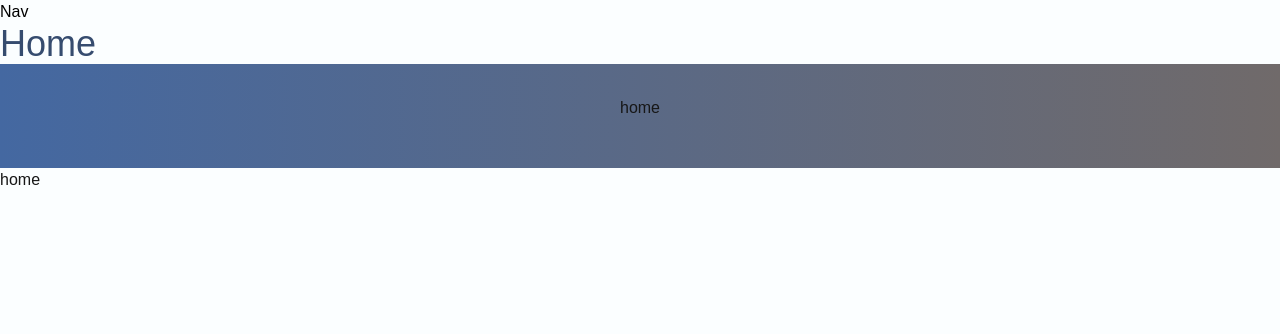
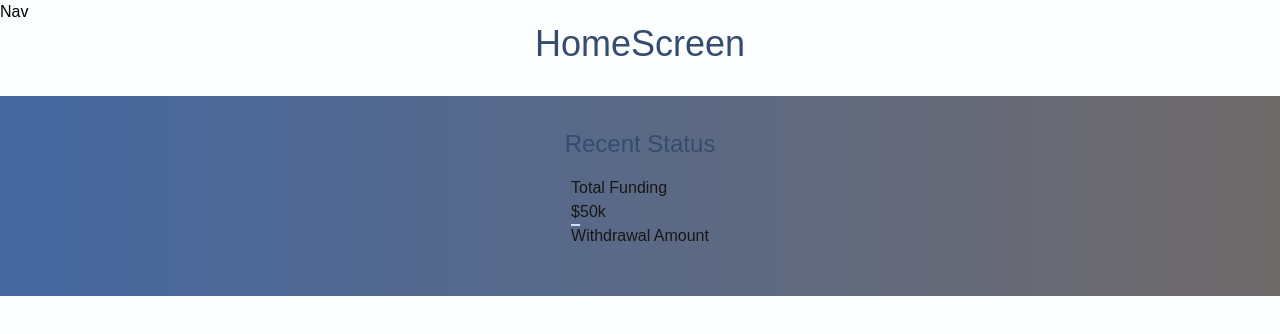
Before and after one commit to Sallah10/neighborhood-hub, a Next.js app: page /home in a window 1280 px wide. Shown: the top 334 px of the page. Built offline with nearby package versions, Linux system fonts and the light colour scheme.

Commit message:
refactor Home component layout and update headings for improved clarity

```diff
--- a/app/home/page.tsx
+++ b/app/home/page.tsx
@@ -3,13 +3,17 @@
 const Home = () => {
   return (
     <>
-      <div>
-        <h1 className='text-h1'>Home</h1>
-        <div className='bg-gradient-to-r from-[#4468A1] to-[#706a6a] gap-4 flex flex-col px-4 pt-8 pb-12 md:w-full lg:w-full md:items-center'>
-          home
-        </div>
-        <div>
-          home
+      <div className='main'>
+        <h1 className='text-h1'>HomeScreen</h1>
+        <div className='bg-gradient-to-r from-[#4468A1] to-[#706a6a] gap-4 flex flex-col px-4 pt-8 w-full pb-12 md:w-full lg:w-full md:items-center'>
+          <h3 className="text-h3">Recent Status</h3>
+          <div>
+            <div>
+              <h2>Total Funding</h2>
+              <h1><span className='border-b-2 pb-1 border-[#D2DEF1]'>$</span>50k</h1>
+            </div>
+            <div> Withdrawal Amount</div>
+          </div>
         </div>
       </div>
     </>
```
